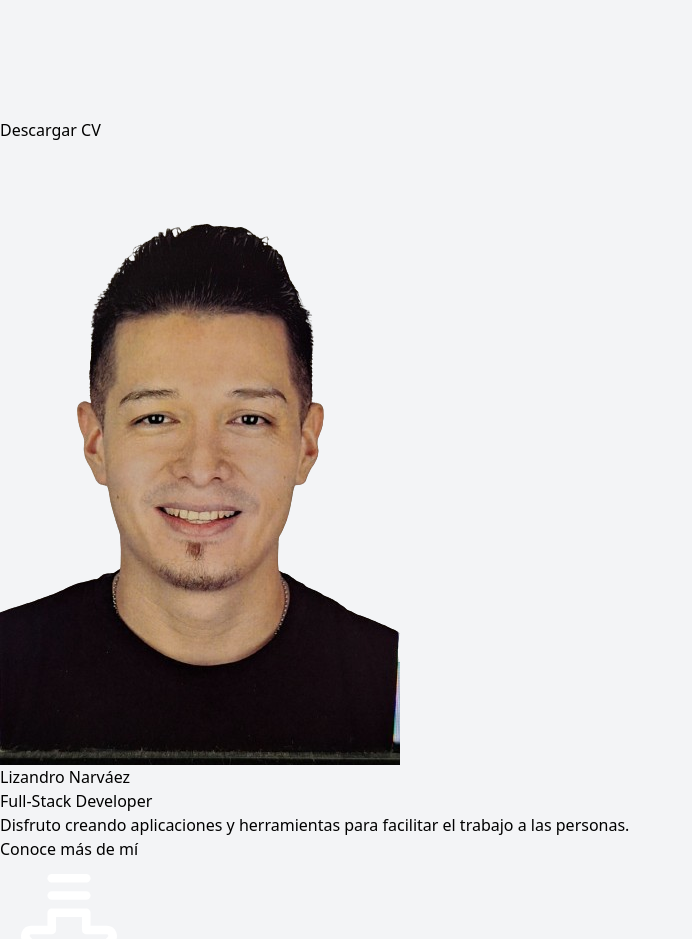
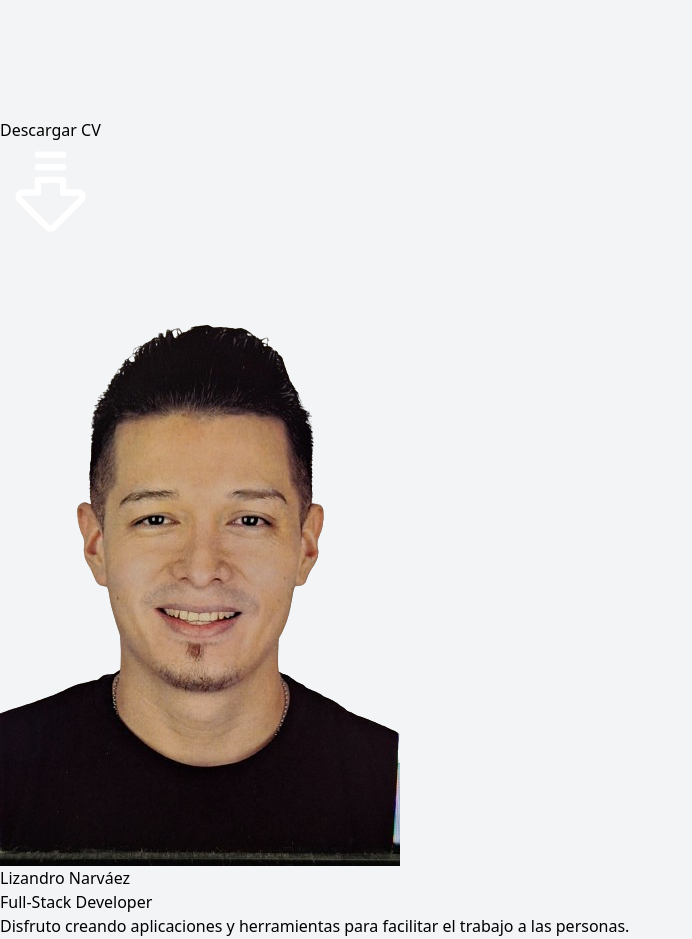
Before and after one commit to lizandronarvaez/portfolio_septembre_2024, a React (Vite) app: page / in a window 1280 px wide. Shown: the part 1162-2101 px from the top of the page, without its empty margins (0-692 px from the left). Built offline with nearby package versions, Linux system fonts and the light colour scheme.

Commit message:
update: actualizando estilos e imagen

```diff
--- a/src/components/About.jsx
+++ b/src/components/About.jsx
@@ -10,13 +10,14 @@ export const About = () => {
     }
     return (
         <div className='text-center py-5 md:py-14'>
-            <nav className="flex justify-between md:mb-10 border-b-2 py-2 px-3">
+            <nav className="flex justify-between mb-20 border-b-2 py-2 px-3">
                 <img className="w-8 md:w-14" src={LogoNav} alt={LogoNav} />
                 <button
                     onClick={() => window.open(VITE_URL_CV)}
-                    className="py-3 px-5 text-xs md:text-xl  md:px-9 md:py-4 rounded-md bg-blue-600 text-gray-50 font-semibold hover:bg-blue-900 transition ease-linear duration-500"
+                    className="flex items-end py-3 px-5 text-xs md:text-xl md:px-9 md:py-4 rounded-md bg-blue-600 text-gray-50 font-semibold hover:bg-blue-900 transition ease-linear duration-500"
                 >
                     Descargar CV
+                    <img className="ml-2 w-5 h-5 animate-bounce" src={Arrow} alt={Arrow} />
                 </button>
             </nav>
             <div className="px-5 mb-14">
```
